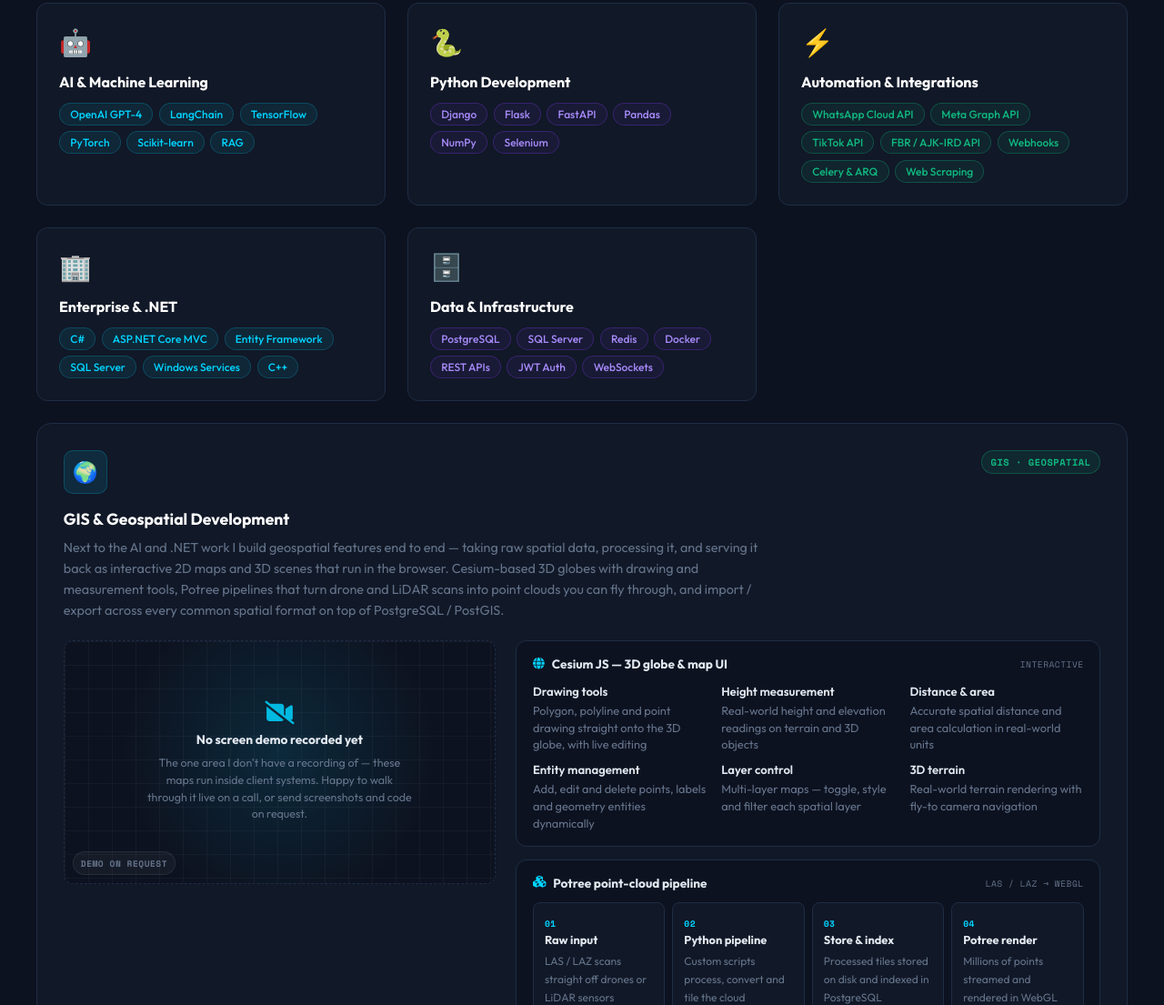
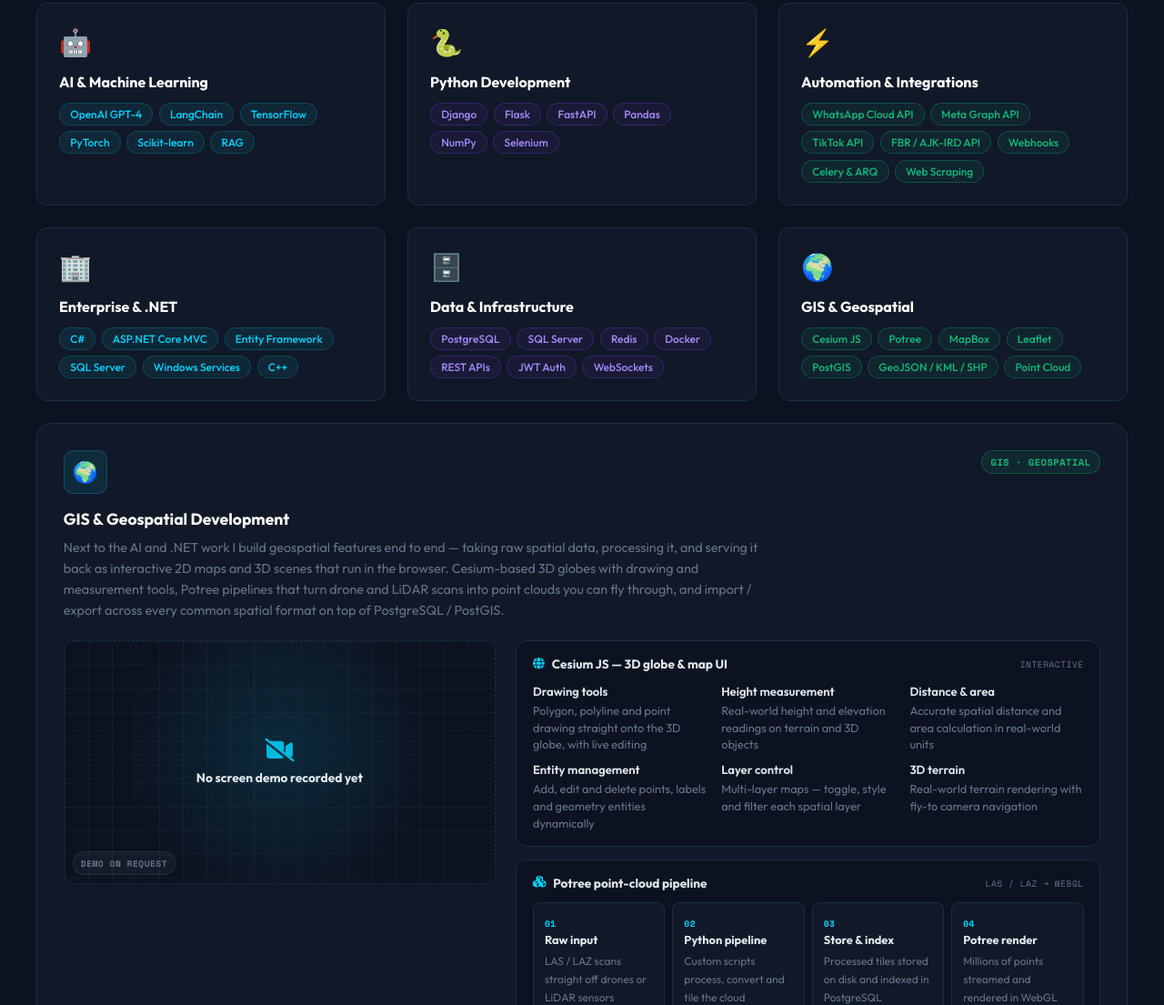
Before and after one commit to danish614/danish-portfolio, a plain HTML site: page index.html in a window 1280 px wide. Shown: the part 1781-2886 px from the top of the page at 91% size. Drawn offline with nearby package versions, Linux system fonts and the light colour scheme.

Commit message:
Trim GIS demo note and add a GIS card to the skills grid

```diff
--- a/index.html
+++ b/index.html
@@ -799,12 +799,6 @@
     opacity: 0.85;
   }
   .gis-demo b { font-size: 0.86rem; color: var(--text); }
-  .gis-demo span {
-    font-size: 0.78rem;
-    color: var(--muted);
-    line-height: 1.5;
-    max-width: 36ch;
-  }
   .gis-demo em {
     position: absolute;
     left: 9px; bottom: 9px;
@@ -1937,6 +1931,19 @@
           <span class="tag purple">WebSockets</span>
         </div>
       </div>
+      <div class="skill-card">
+        <div class="skill-icon">🌍</div>
+        <h3>GIS &amp; Geospatial</h3>
+        <div class="skill-tags">
+          <span class="tag green">Cesium JS</span>
+          <span class="tag green">Potree</span>
+          <span class="tag green">MapBox</span>
+          <span class="tag green">Leaflet</span>
+          <span class="tag green">PostGIS</span>
+          <span class="tag green">GeoJSON / KML / SHP</span>
+          <span class="tag green">Point Cloud</span>
+        </div>
+      </div>
     </div>
 
     <!-- GIS SPOTLIGHT -->
@@ -1953,7 +1960,6 @@
         <div class="gis-demo">
           <i class="fas fa-video-slash"></i>
           <b>No screen demo recorded yet</b>
-          <span>The one area I don't have a recording of &mdash; these maps run inside client systems. Happy to walk through it live on a call, or send screenshots and code on request.</span>
           <em>demo on request</em>
         </div>
         <div class="gis-caps">
```
